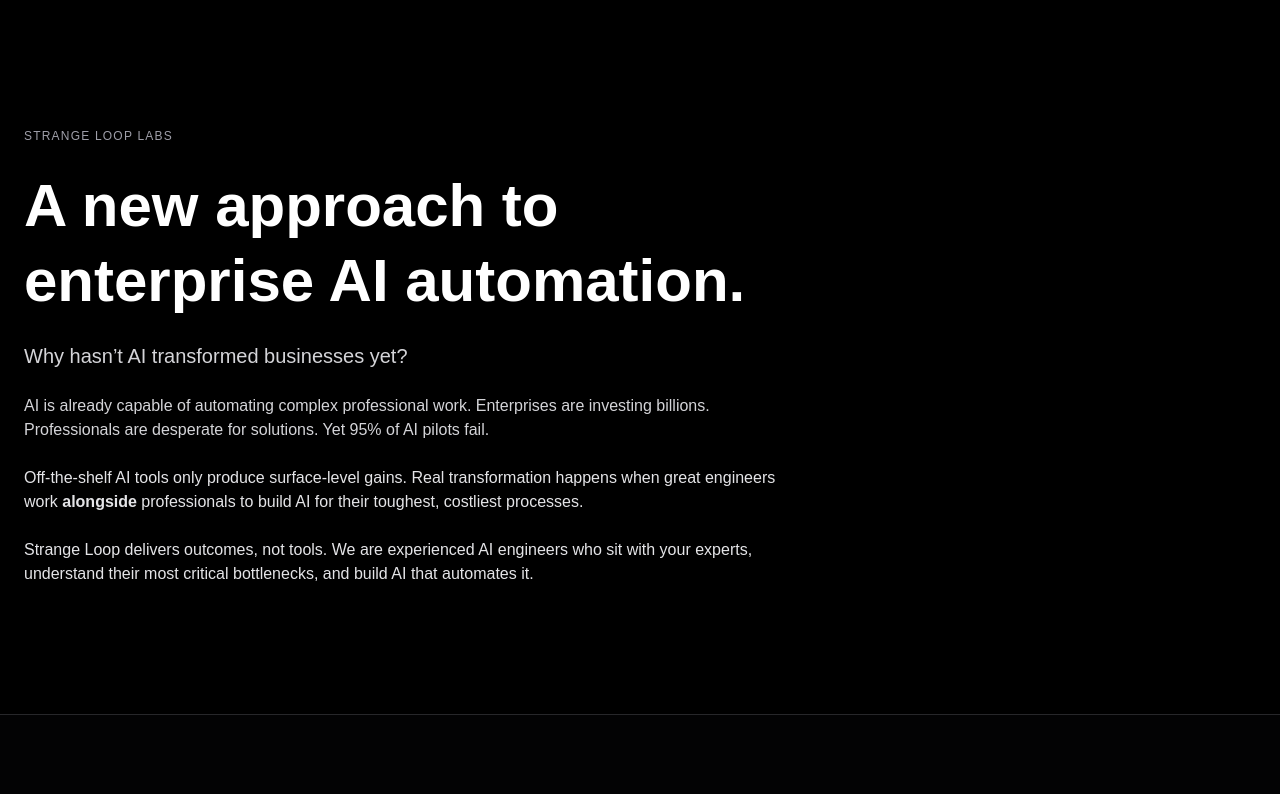
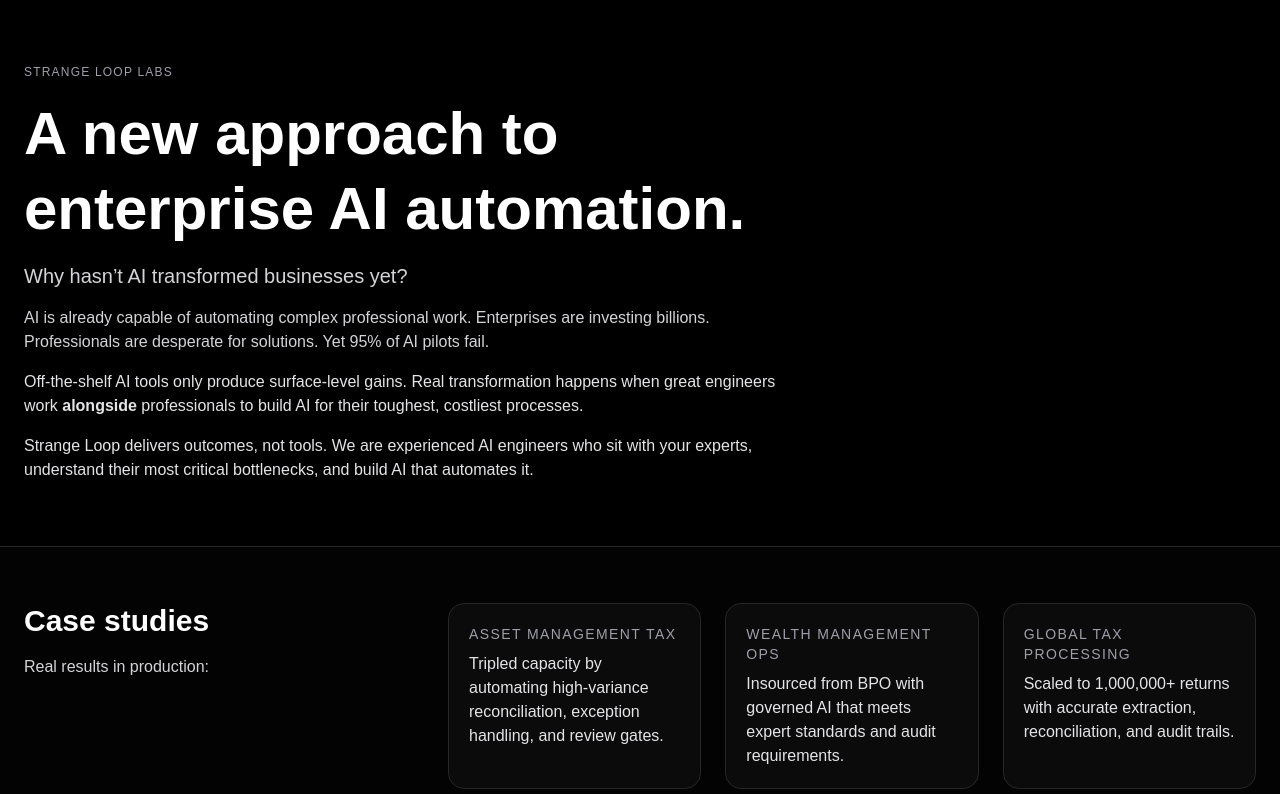
Before and after one commit to rickbhardwaj/strange-loop-manifesto, a Next.js app: page / in a window 1280 px wide. Shown: the top 794 px of the page. Built offline with nearby package versions, Linux system fonts and the light colour scheme.

Commit message:
Compact hero and case studies spacing so Case Studies appears on first screen; add hero subheader

```diff
--- a/src/app/page.tsx
+++ b/src/app/page.tsx
@@ -4,8 +4,8 @@
       {/* Hero / Manifesto */}
       <header className="relative overflow-hidden">
         <div className="absolute inset-0 opacity-20 bg-[radial-gradient(ellipse_at_top,_var(--tw-gradient-stops))] from-white via-zinc-600/10 to-black" />
-        <div className="relative mx-auto max-w-7xl px-6 py-24 md:py-32">
-          <div className="max-w-3xl space-y-6">
+        <div className="relative mx-auto max-w-7xl px-6 py-14 md:py-16">
+          <div className="max-w-3xl space-y-4">
             <p className="uppercase tracking-widest text-xs text-zinc-400">Strange Loop Labs</p>
             <h1 className="text-4xl md:text-6xl font-semibold leading-tight">
               A new approach to enterprise AI automation.
@@ -13,7 +13,7 @@
             <p className="text-lg md:text-xl text-zinc-300">
               Why hasn’t AI transformed businesses yet?
             </p>
-            <p className="text-zinc-300">
+            <p className="text-zinc-300 hidden md:block">
               AI is already capable of automating complex professional work. Enterprises are investing billions. Professionals are desperate for solutions. Yet 95% of AI pilots fail.
             </p>
             <p className="text-zinc-200">
@@ -28,7 +28,7 @@
 
       {/* Case Studies */}
       <section className="border-y border-zinc-800 bg-zinc-950/40">
-        <div className="mx-auto max-w-7xl px-6 py-20 grid md:grid-cols-3 gap-10 items-start">
+        <div className="mx-auto max-w-7xl px-6 py-12 md:py-14 grid md:grid-cols-3 gap-8 md:gap-10 items-start">
           <div className="md:col-span-1">
             <h2 className="text-3xl font-semibold">Case studies</h2>
             <p className="mt-4 text-zinc-300">Real results in production:</p>
@@ -51,7 +51,7 @@
                   "Scaled to 1,000,000+ returns with accurate extraction, reconciliation, and audit trails.",
               },
             ].map((c) => (
-              <div key={c.title} className="rounded-2xl border border-zinc-800 p-6 bg-zinc-900/40">
+              <div key={c.title} className="rounded-2xl border border-zinc-800 p-5 bg-zinc-900/40">
                 <div className="text-sm uppercase tracking-widest text-zinc-400">{c.title}</div>
                 <p className="mt-2 text-zinc-200">{c.body}</p>
               </div>
```
